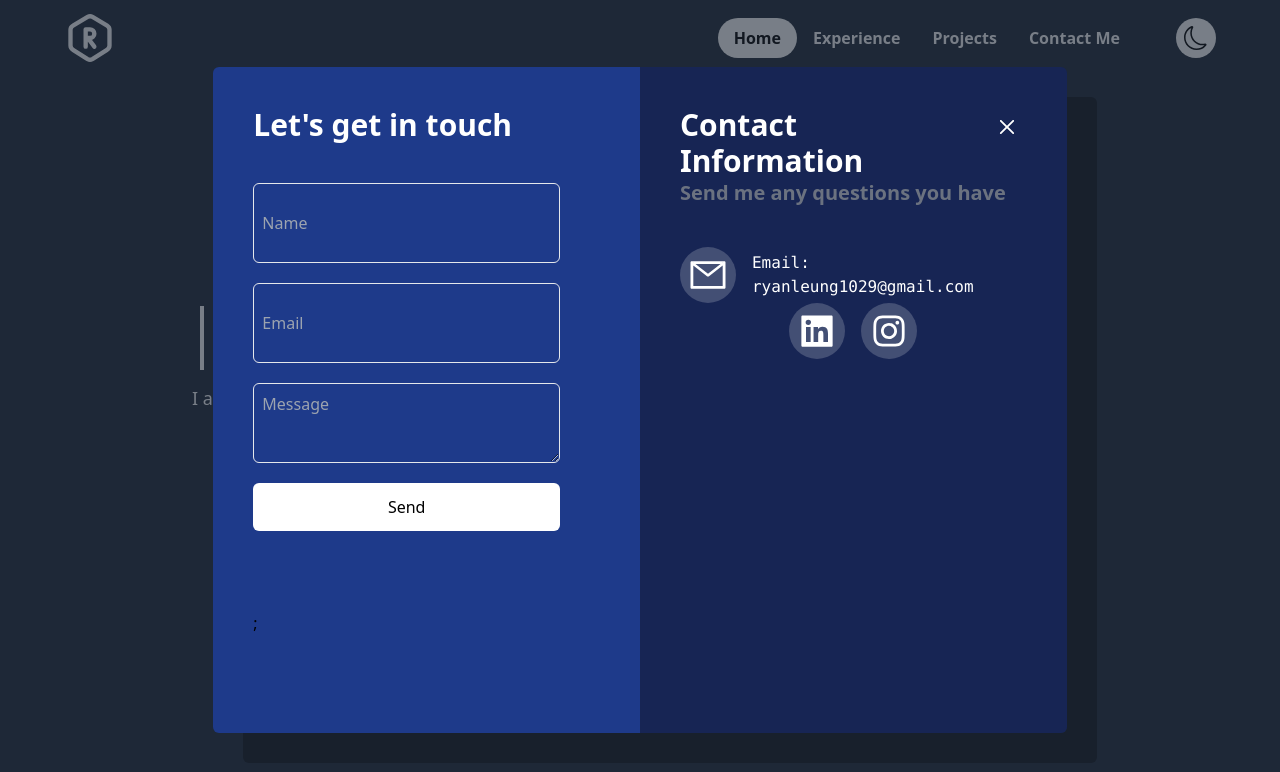
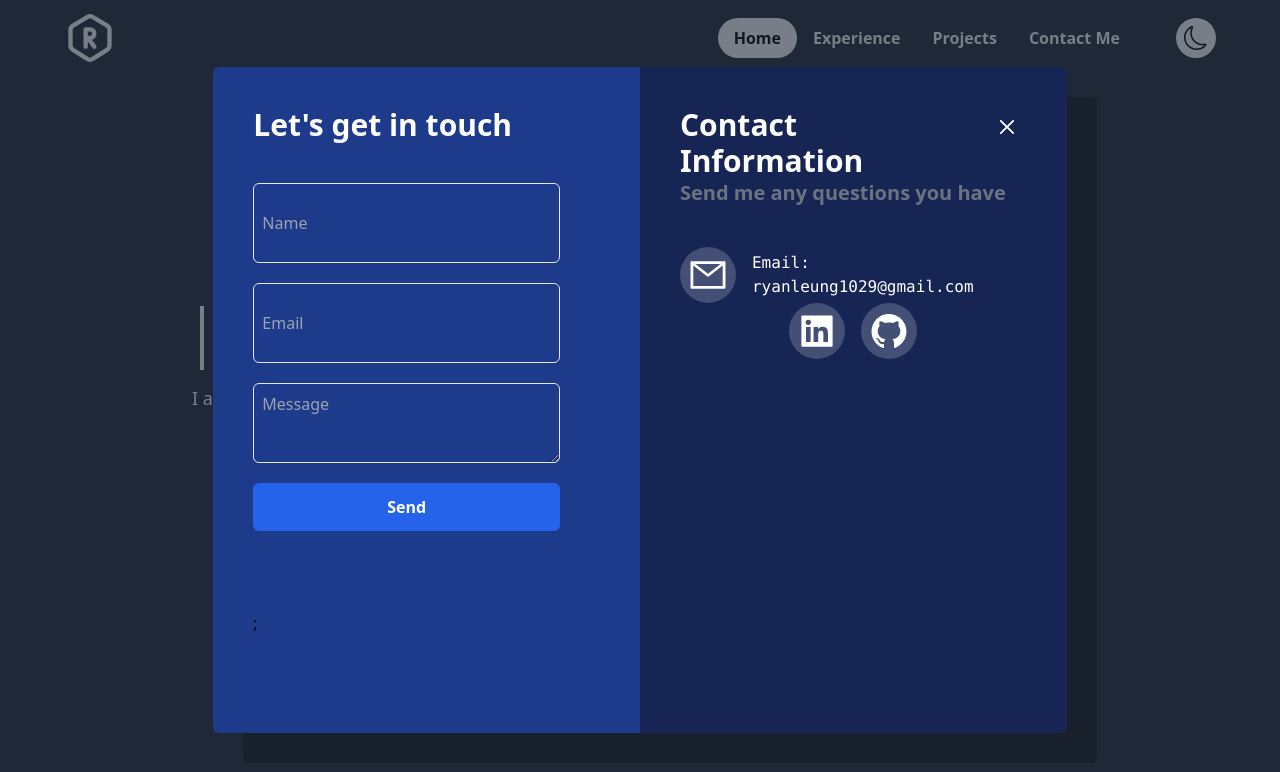
Before and after one commit to hello-Ryan/ryann.dev, a Next.js app: page / in a window 1280 px wide. Both pictures are taken after a click on the element "Contact Me". Shown: the top 772 px of the page. Built offline with nearby package versions, Linux system fonts and the light colour scheme.

Commit message:
update file structure

```diff
--- a/src/components/ContactMe/ContactMe.tsx
+++ b/src/components/ContactMe.tsx
@@ -1,11 +1,6 @@
-import React, { FormEventHandler, useRef, useState } from "react";
+import React, { useRef, useState } from "react";
 import { RxCross2 } from "react-icons/rx";
-import {
-  AiOutlineMail,
-  AiFillLinkedin,
-  AiOutlineInstagram,
-
-} from "react-icons/ai";
+import { AiOutlineMail, AiFillLinkedin, AiFillGithub } from "react-icons/ai";
 import { motion } from "framer-motion";
 import emailjs from "@emailjs/browser";
 
@@ -15,7 +10,7 @@ export interface ContactMeProps {
 }
 
 const ContactMe: React.FC<ContactMeProps> = ({ open, setOpen }) => {
-  const form = useRef(null)
+  const form = useRef(null);
 
   const [name, setName] = useState("");
   const [email, setEmail] = useState("");
@@ -29,7 +24,7 @@ const ContactMe: React.FC<ContactMeProps> = ({ open, setOpen }) => {
     e.preventDefault();
 
     if (!form.current) {
-      throw new Error('No form data')
+      throw new Error("No form data");
     }
 
     emailjs
@@ -76,19 +71,13 @@ const ContactMe: React.FC<ContactMeProps> = ({ open, setOpen }) => {
                 name="message"
                 required
               />
-
               <motion.input
                 type="submit"
                 whileTap={{ scale: 0.9 }}
                 value="Send"
-                className="justify-bewteen h-15 flex items-center justify-between rounded-md bg-white p-3 hover:bg-gray-300"
+                className="justify-bewteen h-15 flex cursor-pointer items-center justify-between rounded-md
+                bg-blue-600 p-3 font-semibold text-white hover:bg-blue-700"
               />
-              {/* <motion.div
-                  whileTap={{ scale: 0.9 }}
-                  className="justify-bewteen h-15 flex items-center justify-between rounded-md bg-white p-3 hover:bg-gray-300"
-                >
-                  Send <AiOutlineArrowRight />
-                </motion.div> */}
             </div>
           </form>
         </div>
@@ -141,7 +130,7 @@ const ContactMe: React.FC<ContactMeProps> = ({ open, setOpen }) => {
               />
             </div>
             <div className="w-min rounded-full bg-gray-100/20 p-2">
-              <AiOutlineInstagram
+              <AiFillGithub
                 size={24}
                 className="h-10 w-10 cursor-pointer text-white"
               />
@@ -172,7 +161,3 @@ const ContactMe: React.FC<ContactMeProps> = ({ open, setOpen }) => {
 };
 
 export default ContactMe;
-
-{
-  /* */
-}
--- a/src/components/ContactMe/index.ts
+++ /dev/null
@@ -1,2 +0,0 @@
-export { default } from "./ContactMe";
-export * from "./ContactMe";
--- a/src/components/Landing/index.ts
+++ /dev/null
@@ -1,2 +0,0 @@
-export { default } from "./Landing";
-export * from "./Landing";
--- a/src/components/Navbar/Navbar.tsx
+++ b/src/components/Navbar.tsx
@@ -1,11 +1,8 @@
 import { TbHexagonLetterR } from "react-icons/tb";
 import { NavbarMenu } from "@/components";
 import { BsChevronDown, BsMoon, BsSun } from "react-icons/bs";
-import { useCallback, useEffect, useState } from "react";
-import { useRouter } from "next/router";
+import { useCallback, useState } from "react";
 import { motion } from "framer-motion";
-import { useTheme } from "next-themes";
-import ContactMe from "../ContactMe/ContactMe";
 
 export interface NavbarProps {
   toggleForm: () => void;
--- a/src/components/Navbar/index.ts
+++ /dev/null
@@ -1,2 +0,0 @@
-export { default } from "./Navbar";
-export * from "./Navbar";
--- a/src/components/NavbarMenu/NavbarMenu.tsx
+++ b/src/components/NavbarMenu.tsx
@@ -1,5 +1,4 @@
 import React from "react";
-import { NavbarMenuItem } from "@/components";
 import { AnimatePresence, motion } from "framer-motion";
 
 export interface NavbarMenuProps {
--- a/src/components/NavbarMenu/index.ts
+++ /dev/null
@@ -1,2 +0,0 @@
-export { default } from "./NavbarMenu";
-export * from "./NavbarMenu";
--- a/src/components/NavbarMenuItem/NavbarMenuItem.tsx
+++ /dev/null
@@ -1,15 +0,0 @@
-import React from "react";
-
-export interface NavbarMenuItemProps {
-  label: string;
-  onClick: () => void;
-}
-
-const NavbarMenuItem: React.FC<NavbarMenuItemProps> = ({ label, onClick }) => {
-  return (
-    <div className="cursor-pointer rounded-full py-3 text-center text-white hover:bg-zinc-600 hover:underline">
-      {label}
-    </div>
-  );
-};
-export default NavbarMenuItem;
--- a/src/components/NavbarMenuItem/index.ts
+++ /dev/null
@@ -1,2 +0,0 @@
-export { default } from "./NavbarMenuItem";
-export * from "./NavbarMenuItem";
```
Also changed, not shown: src/components/index.ts (+4 -9 lines), src/components/Landing.tsx (renamed from src/components/Landing/Landing.tsx).
